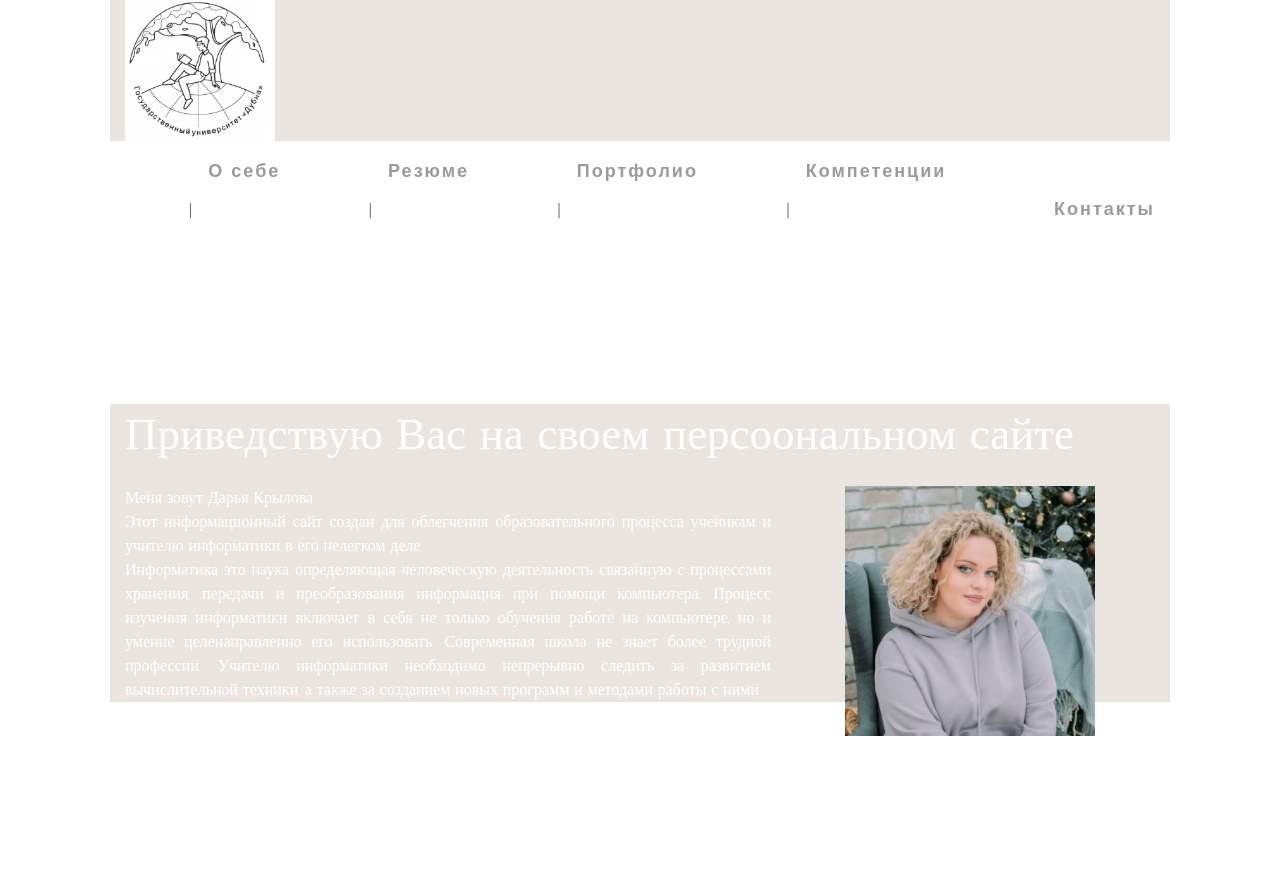
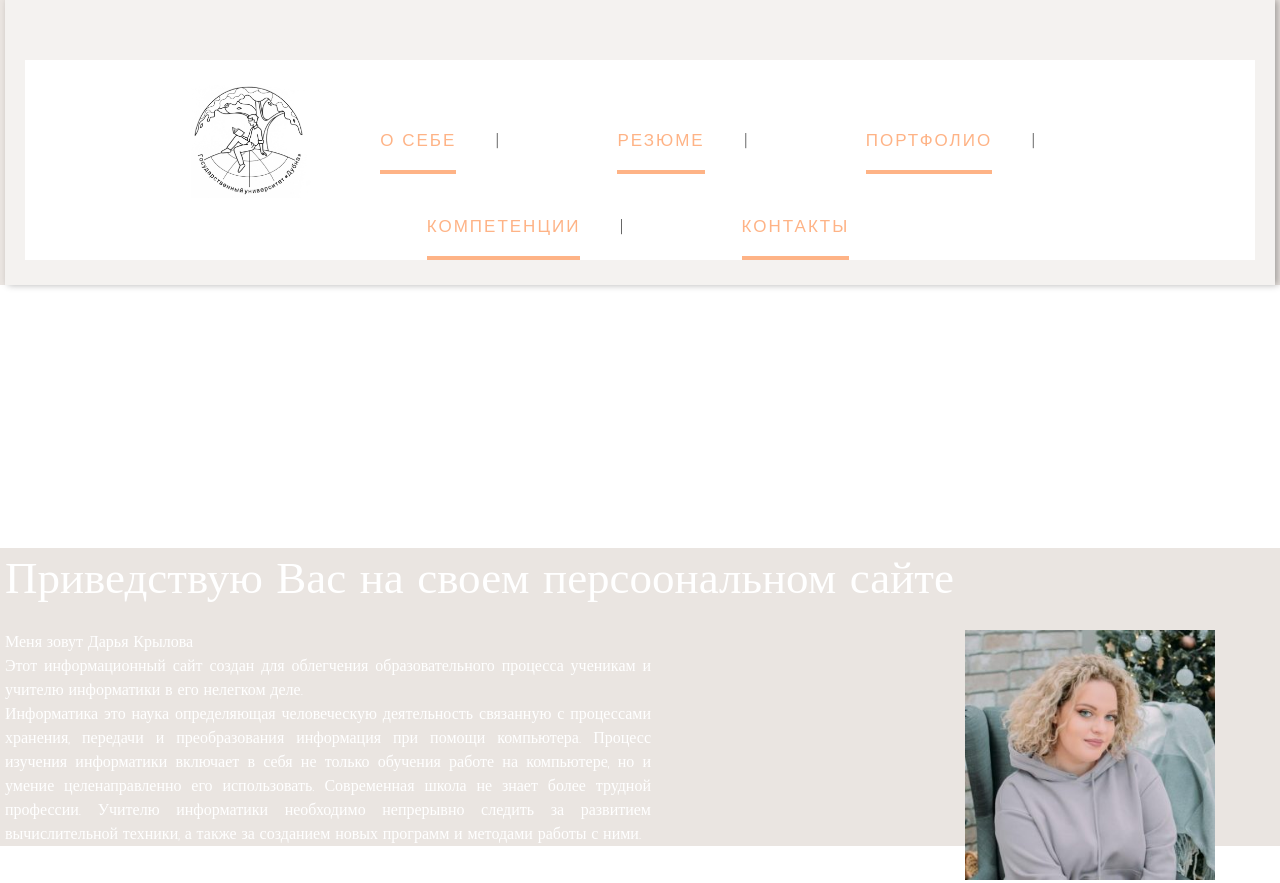
Before and after one commit to DarKryl98/DarKryl98.github.io, a plain HTML site: page index.html in a window 1280 px wide. Shown: the top 883 px of the page. Drawn offline with Linux system fonts and the light colour scheme.

Commit message:
меню

```diff
--- a/css/style.css
+++ b/css/style.css
@@ -391,78 +391,75 @@ font-family: 'Antic';
 }
 
 .wrapper{
-    max-width: 1060px;
+
     margin: 0 auto;
     background-color: #eae5e1;
-    padding: 0 15px;
+    padding: 0 5px;
 }
 
 /*start header*/
-.header_nav{
+.top-menu {
     background: rgba(255,255,255,.5);
     box-shadow: 3px 0 7px rgba(0,0,0,.3);
     padding: 20px;
   }
-
-.header_nav::after{
-    content: "|";
+  .top-menu:after {
+    content: "";
     display: table;
     clear: both;
   }
-
-.header_logo-link{
-    display: inline-block;
+ .navbar-logo {display: inline-block; text-align: center;}
+  .menu-main {
+    list-style: none;
+    margin: 40px 0 5px;
+    padding: 25px 0 5px;
+    text-align: center;
+    background: white;
   }
-
-.header_list{
-    list-style: none;
-  margin: 0;
-  padding: 0;
-  float: right;
-  background: white;;
-}
-
-
-.header_list li{
-    display: inline-block;
-}
-
-.header_list li::after{
+  .menu-main li {display: inline-block;}
+  .menu-main li:after {
     content: "|";
     color: #606060;
     display: inline-block;
     vertical-align:top;
   }
-
-.header_list li:last-child::after{
-    content: none;
+  .menu-main li:last-child:after {content: none;}
+  .menu-main a {
+    text-decoration: none;
+    font-family: 'Ubuntu Condensed', sans-serif;
+    letter-spacing: 2px;
+    position: relative;
+    padding-bottom: 20px;
+    margin: 0 34px 0 30px;
+    font-size: 17px;
+    text-transform: uppercase;
+    display: inline-block;
+    transition: color .2s;
   }
-
-.header_list a{
-    display: block;
-    position: relative;
-    line-height: 61px;
-    padding-left: 20px;
-    font-size: 18px;
-    letter-spacing: 2px;
-    font-family: 'Arimo', sans-serif;
-    font-weight: bold;
-    color: #F73E24;
-    transition:.3s linear;
+  .menu-main a, .menu-main a:visited {color: #9d999d;}
+  .menu-main a.current, .menu-main a:hover{color: #feb386;}
+  .menu-main a:before,
+  .menu-main a:after {
+    content: "";
+    position: absolute;
+    height: 4px;
+    top: auto;
+    right: 50%;
+    bottom: -5px;
+    left: 50%;
+    background: #feb386;
+    transition: .8s;
   }
-
-.header_list a, .header_list a:visited{ color: #9d999d;}
-.header_list a.header-item, .header_list a:hover{ color:#feb386}
-.header_list a::before, .header_list a::after{
-    content: "";
-    width: 9px;
-    height: 9px;
-    position: absolute;
-    left: 50%;
-    transform: rotate(45deg) translateX(6.5px);
-    opacity: 0;
-    transition: .3s linear;
-background: #feb386;
+  .menu-main a:hover:before, .menu-main .current:before {left: 0;}
+  .menu-main a:hover:after, .menu-main .current:after {right: 0;}
+  @media (max-width: 550px) {
+  .menu-main {padding-top: 0;}
+  .menu-main li {display: block;}
+  .menu-main li:after {content: none;}
+  .menu-main a {
+    padding: 25px 0 20px;
+    margin: 0 30px;
+  }
   }
 
 
--- a/index.html
+++ b/index.html
@@ -13,26 +13,28 @@
         <div class="wrapper">
             <div class="header-wrapper">
                 <nav class="top-menu">
-                    <a href="/" class="navbar">
-                        <img src="/img/логотип.jpg" alt="Логотип" width="150">
+
+                    <ul class="menu-main">
+                    <a href="/" class="navbar-logo">
+                         <img src="/img/логотип.jpg" alt="Логотип" width="120">
                     </a>
-                    <ul class="header_list">
                         <li class="header-item">
-                            <a href="#!" class="header_link"> О себе</a>
+                            <a href="#!" class="current"> О себе</a>
                         </li>
                         <li class="header-item">
-                            <a href="#!" class="header_link"> Резюме</a>
+                            <a href="#!" class="current"> Резюме</a>
                         </li>
                         <li class="header-item">
-                            <a href="#!" class="header_link"> Портфолио</a>
+                            <a href="#!" class="current"> Портфолио</a>
                         </li>
                         <li class="header-item">
-                            <a href="#!" class="header_link"> Компетенции</a>
+                            <a href="#!" class="current"> Компетенции</a>
                         </li>
                         <li class="header-item">
-                            <a href="#!" class="header_link"> Контакты</a>
+                            <a href="#!" class="current"> Контакты</a>
                         </li>
                     </ul>
+
                 </nav>
                 </div>
         </div>
```
Lines whose indentation alone changed are shown as unchanged.
